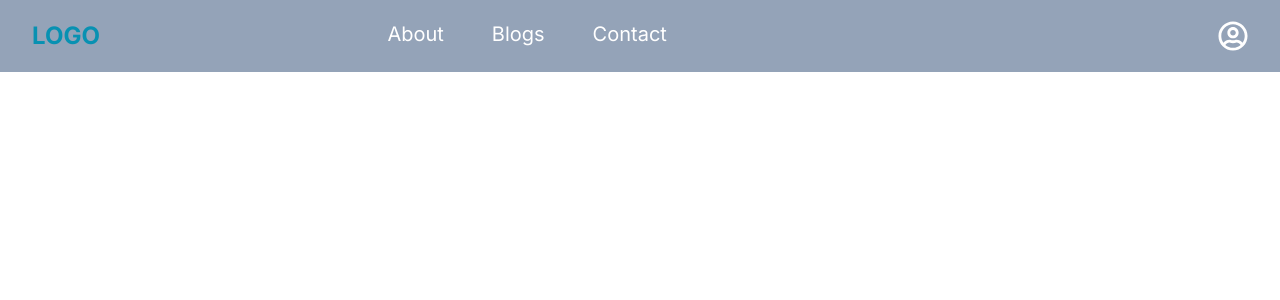
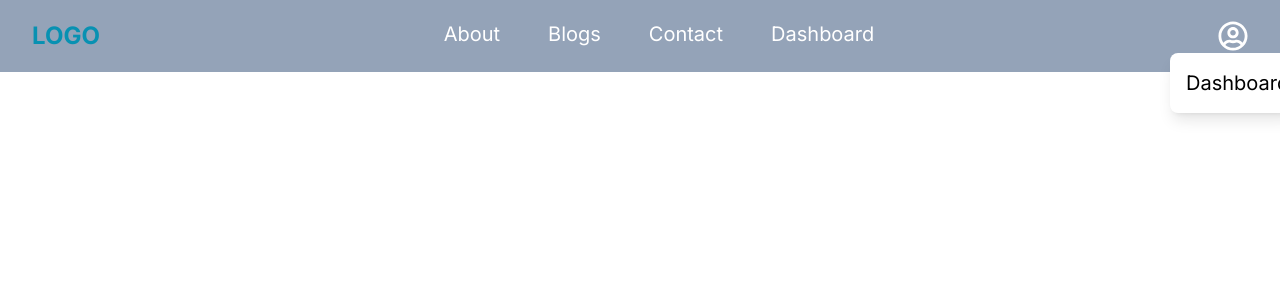
Before and after one commit to hmmasudsarder/resturant, a Next.js app: page / in a window 1280 px wide. Shown: the top 300 px of the page. Built offline with nearby package versions, Linux system fonts and the light colour scheme.

Commit message:
dropdown added

```diff
--- a/src/components/navbar/Navbar.jsx
+++ b/src/components/navbar/Navbar.jsx
@@ -4,10 +4,19 @@ import Image from "next/image";
 import { FaRegUserCircle } from "react-icons/fa";
 import { MdClose } from "react-icons/md";
 import Link from "next/link";
-import { useState } from "react";
+import { useRef, useState } from "react";
 
 const Navbar = () => {
   const [navbar, setNavbar] = useState(true);
+  const menus = ["Dashboard", "LogOut", "setting"];
+
+  const menuRef = useRef();
+  const imgRef = useRef();
+  window.addEventListener("click", (e) => {
+    if (e.target === menuRef.current && e.target === imgRef.current) {
+      setNavbar(false);
+    }
+  });
   return (
     <div>
       <nav className="w-full bg-slate-400 fixed top-0 left-0 right-0 z-10">
@@ -24,9 +33,9 @@ const Navbar = () => {
                   onClick={() => setNavbar(!navbar)}
                 >
                   {navbar ? (
-                    <FaRegUserCircle className="text-3xl text-white"/>
+                    <FaRegUserCircle className="text-3xl text-white" />
                   ) : (
-                    <FaRegUserCircle className="text-3xl text-white"/>
+                    <FaRegUserCircle className="text-3xl text-white" />
                   )}
                 </button>
               </div>
@@ -54,12 +63,37 @@ const Navbar = () => {
                     Contact
                   </Link>
                 </li>
+                <li className="pb-6 text-xl text-white py-2 md:px-6 text-center border-b-2 md:border-b-0 hover:bg-purple-900 md:hover:text-purple-600 md:hover:bg-transparent">
+                  <Link href="#about" onClick={() => setNavbar(!navbar)}>
+                    Dashboard
+                  </Link>
+                </li>
               </ul>
             </div>
           </div>
-          <div ></div>
-          <div className="md:block hidden cursor-pointer">
-          <FaRegUserCircle className="text-3xl text-white"/>
+          <div>
+            <div className="md:block hidden cursor-pointer relative">
+              <FaRegUserCircle
+                ref={imgRef}
+                onClick={() => setNavbar(!navbar)}
+                className="text-3xl text-white"
+              />
+              {navbar && (
+                <div
+                  ref={menuRef}
+                  onClick={() => setNavbar(!navbar)}
+                  className="absolute bg-white p-4 w-32 shadow-lg -left-12 top-8 rounded-lg"
+                >
+                  <ul>
+                    <li className="text-xl border-b-2 text-start md:border-b-0 hover:bg-purple-900 md:hover:text-purple-600 md:hover:bg-transparent">
+                      <Link href="#about" onClick={() => setNavbar(!navbar)}>
+                        Dashboard
+                      </Link>
+                    </li>
+                  </ul>
+                </div>
+              )}
+            </div>
           </div>
         </div>
       </nav>
```
